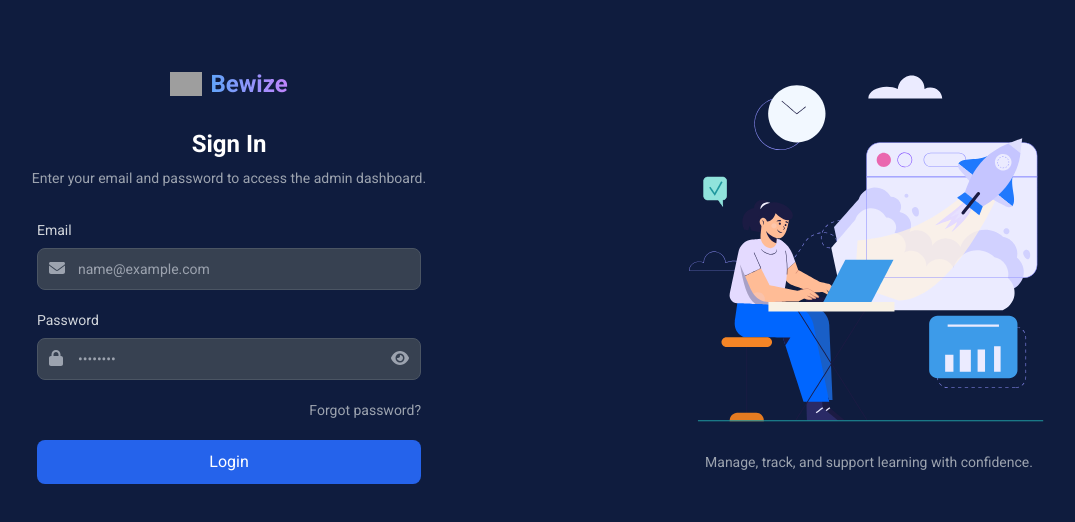
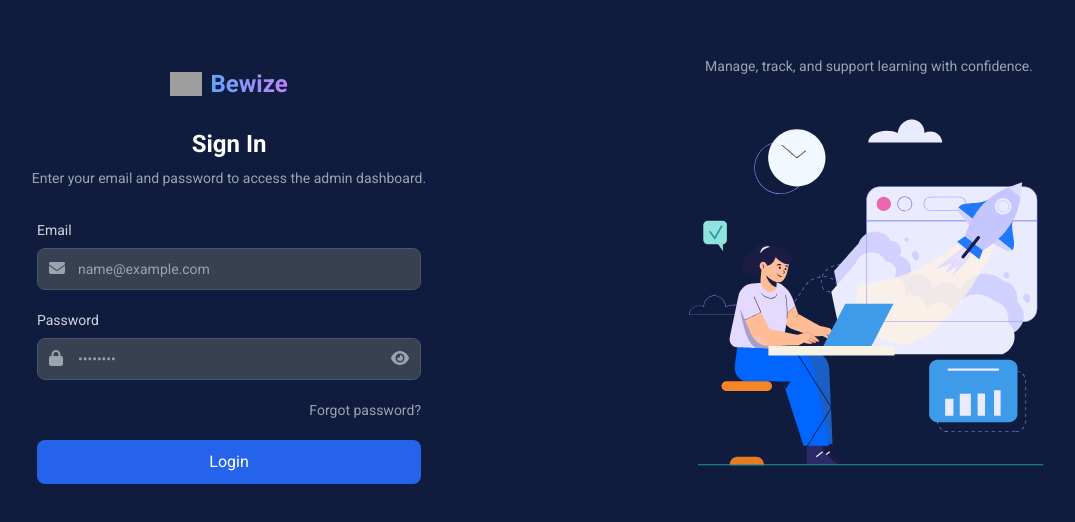
Before and after one commit to zineb-kbyla/Setup-Dashboard_React, a React (Create React App) app in the folder bewize-dashboard/: page / in a window 1280 px wide. Shown: the part 124-646 px from the top of the page, without its empty margins (27-1102 px from the left). Built offline with nearby package versions, Linux system fonts and the light colour scheme; grey boxes are pictures that could not be loaded.

Commit message:
fix: mock lottie-react in tests only, restore in code

```diff
--- a/bewize-dashboard/src/components/RightPanel.jsx
+++ b/bewize-dashboard/src/components/RightPanel.jsx
@@ -1,8 +1,8 @@
 import React from "react";
 import { motion } from "framer-motion";
+import { rightPanelVariants } from "../constants/animations";
 import Lottie from "lottie-react";
 import adminAnimation from "./animations/admin-dashboard.json";
-import { rightPanelVariants } from "../constants/animations";
 
 const RightPanel = () => {
   return (
@@ -15,14 +15,14 @@ const RightPanel = () => {
       className="w-full md:w-3/5 text-white flex items-center justify-center p-6 md:p-0"
     >
       <div className="max-w-md p-4 md:p-8 flex flex-col items-center text-center">
+        <p className="text-sm text-gray-400 mb-6">
+          Manage, track, and support learning with confidence.
+        </p>
         <Lottie
           animationData={adminAnimation}
           loop={true}
           className="w-full max-w-md mb-3"
         />
-        <p className="text-sm text-gray-400 mb-6">
-          Manage, track, and support learning with confidence.
-        </p>
       </div>
     </motion.div>
   );
--- a/bewize-dashboard/src/setupTests.js
+++ b/bewize-dashboard/src/setupTests.js
@@ -3,3 +3,5 @@
 // expect(element).toHaveTextContent(/react/i)
 // learn more: https://github.com/testing-library/jest-dom
 import '@testing-library/jest-dom';
+
+jest.mock('lottie-react');
```
